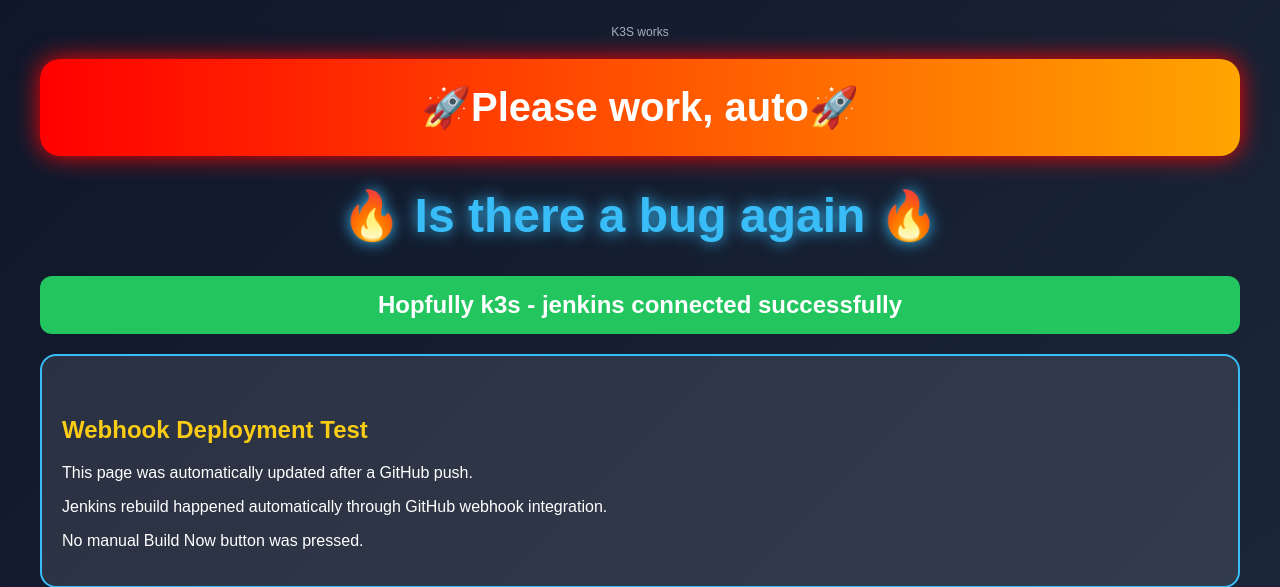
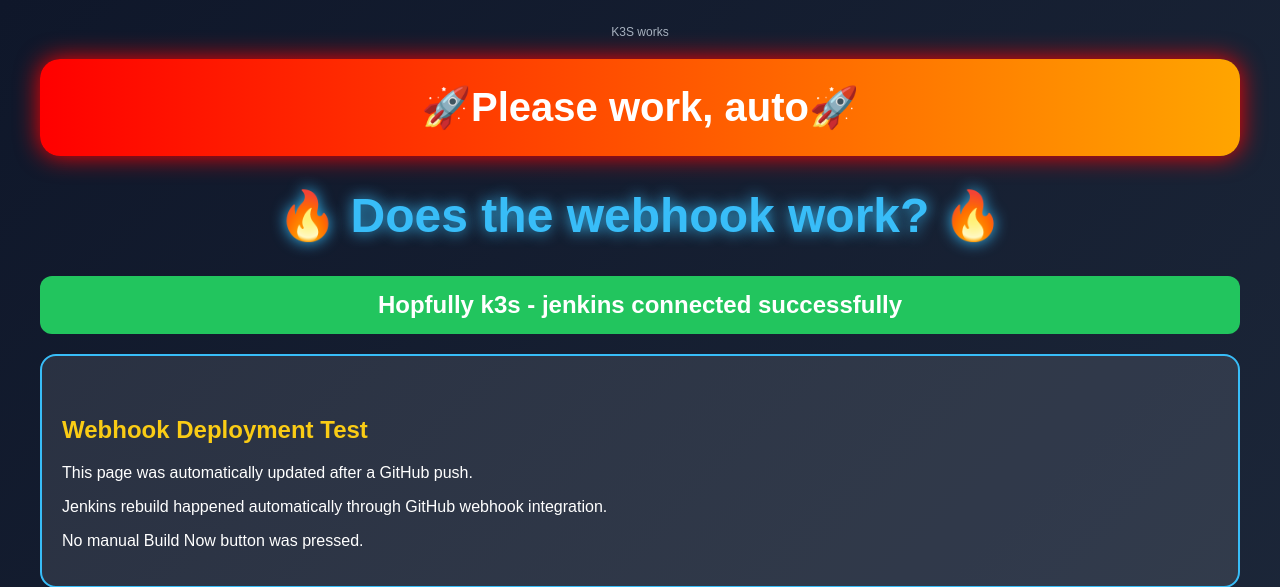
Before and after one commit to TassneemAmer/flask-notes-docker, a Flask app: page / in a window 1280 px wide. Shown: the top 587 px of the page. Run offline with Flask 3, Linux system fonts and the light colour scheme; data that the repository does not hold is empty.

Commit message:
Update index.html

```diff
--- a/app/templates/index.html
+++ b/app/templates/index.html
@@ -108,7 +108,7 @@
     🚀Please work, auto🚀
 </div>
 
-<h1>🔥 Is there a bug again 🔥</h1>
+<h1>🔥 Does the webhook work? 🔥</h1>
 <div style="
     background: #22c55e;
     color: white;
```
